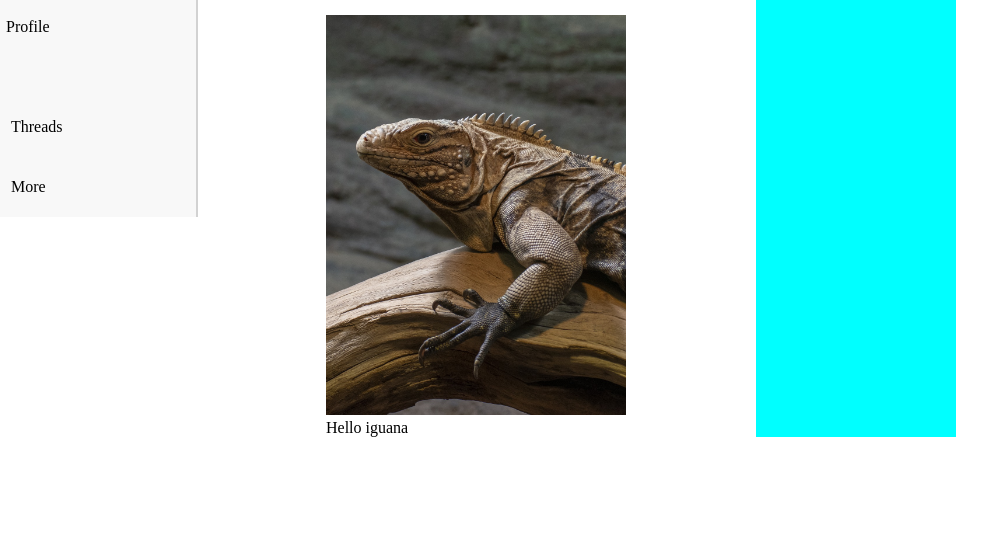
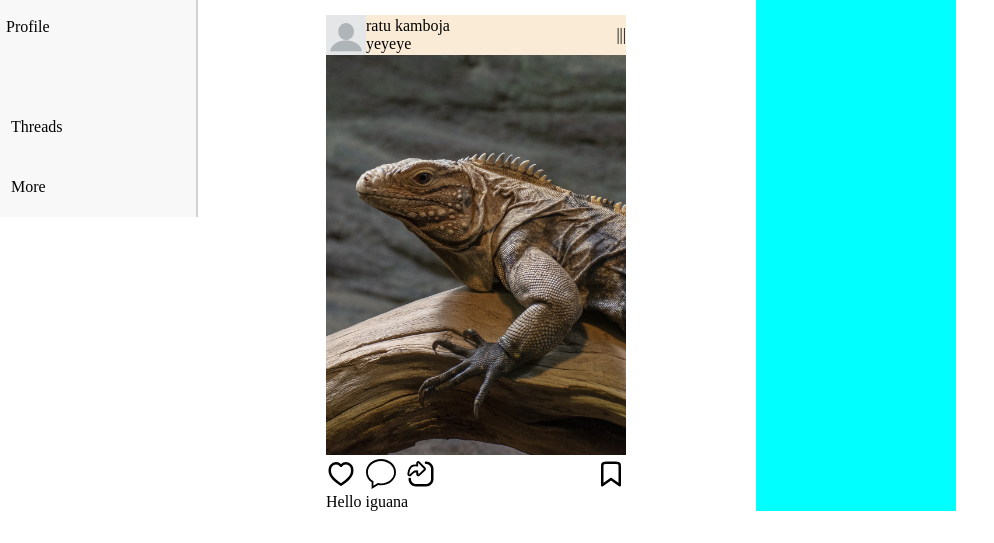
Before and after one commit to rian911/instagram, a plain HTML site: page index.html in a window 1280 px wide. Shown: the part 583-1126 px from the top of the page, 54-1048 px from the left. Drawn offline with Linux system fonts and the light colour scheme.

Commit message:
profile icon and action

```diff
--- a/index.html
+++ b/index.html
@@ -4,7 +4,7 @@
     <meta charset="UTF-8" />
     <meta name="viewport" content="width=device-width, initial-scale=1.0" />
     <link rel="stylesheet" href="style/main.css" />
-    <link rel="stylesheet" href="style/header.css" />
+    <link rel="stylesheet" href="style/post.css" />
     <link rel="stylesheet" href="style/sidebar.css" />
     <title>Instagram</title>
   </head>
@@ -112,7 +112,27 @@
           <div>Hello iguana</div>
         </div>
         <div class="post">
+          <div class="profile-post">
+            <div class="image">
+              <img src="assets/blank-profile-picture-973460_640.png" alt="" />
+              <div>
+                <p>ratu kamboja</p>
+                <p>yeyeye</p>
+              </div>
+            </div>
+            <div class="more-menu">|||</div>
+          </div>
           <img src="assets/iguana-8283668_1920.jpg" alt="" class="post-image" />
+          <div class="action">
+            <div class="left">
+              <img src="assets/love-svgrepo-com.svg" alt="" />
+              <img src="assets/comment-1-svgrepo-com.svg" alt="" />
+              <img src="assets/share-svgrepo-com.svg" alt="" />
+            </div>
+            <div class="right">
+              <img src="assets/bookmark-svgrepo-com.svg" alt="" />
+            </div>
+          </div>
           <div>Hello iguana</div>
         </div>
       </div>
--- /dev/null
+++ b/style/post.css
@@ -0,0 +1,30 @@
+.post img {
+  width: 300px;
+  height: 400px;
+  object-fit: cover;
+}
+.profile-post img {
+  width: 40px;
+  height: 40px;
+}
+
+.profile-post,
+.profile-post .image {
+  background-color: antiquewhite;
+  display: flex;
+  justify-content: space-between;
+  align-items: center;
+}
+
+.action,
+.left {
+  display: flex;
+  justify-content: space-between;
+  column-gap: 10px;
+}
+
+.left img,
+.right img {
+  width: 30px;
+  height: 30px;
+}
```
Also changed, not shown: assets/bookmark-svgrepo-com.svg (added), assets/comment-1-svgrepo-com.svg (added), assets/love-svgrepo-com.svg (added), assets/share-svgrepo-com.svg (added), style/header.css (deleted).
